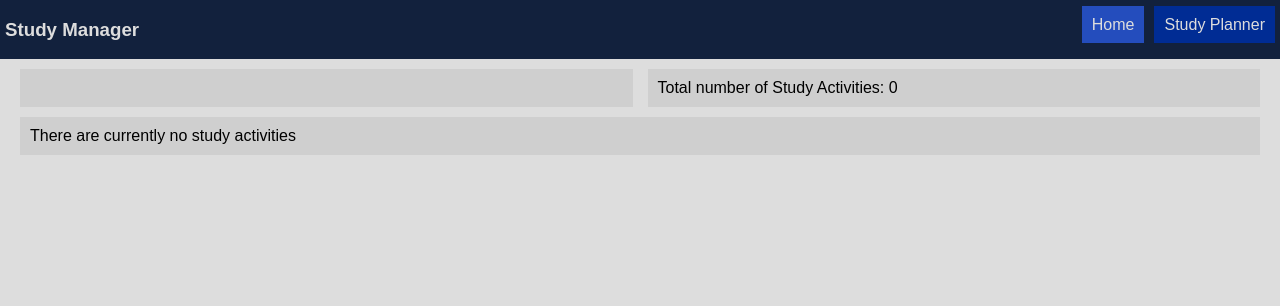
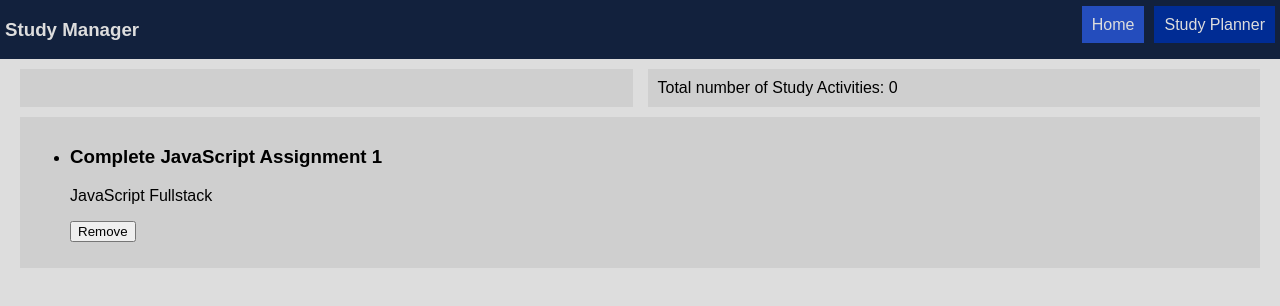
Before and after one commit to LJPCODESTUDIO/student-study-manager, a React (Vite) app: page /StudyPlanner in a window 1280 px wide. Shown: the top 306 px of the page. Built offline with nearby package versions, Linux system fonts and the light colour scheme.

Commit message:
Added Study Item
- Added basic Study Item without styling
- Added static data for testing

```diff
--- a/src/components/StudyItem.jsx
+++ b/src/components/StudyItem.jsx
@@ -0,0 +1,15 @@
+function StudyItem(props) {
+  return (
+    <li className="study-item">
+      <div>
+        <h3>{props.activity}</h3>
+        <p>{props.class}</p>
+      </div>
+      <div>
+        <button className="btn-remove" onClick={props.onRemove}>Remove</button>
+      </div>
+    </li>
+  );
+}
+
+export default StudyItem;
--- a/src/pages/StudyPlanner.jsx
+++ b/src/pages/StudyPlanner.jsx
@@ -1,13 +1,32 @@
+import { useState } from "react";
 import StudyForm from "../components/StudyForm";
+import StudyItem from "../components/StudyItem";
 
 function StudyPlanner() {
+  const [activities, setActivities] = useState([
+    {
+      "activity": "Complete JavaScript Assignment 1",
+      "class": 'JavaScript Fullstack'
+    }
+  ]);
+
   return (
     <div className="page-body">
       <div className="h-box">
         <div className="box-item"><StudyForm /></div>
         <div className="box-item">Total number of Study Activities: 0</div>
       </div>
-      <div className="box-item">There are currently no study activities</div>
+      <div className="box-item">
+        <ul>
+          {activities.map((item, index) => (
+            <StudyItem
+              key={index}
+              activity={item.activity}
+              class={item.class}
+            />
+          ))}
+        </ul>
+      </div>
     </div>
   );
 }
```
Also changed, not shown: intentionalmergeconflict.txt (added).
